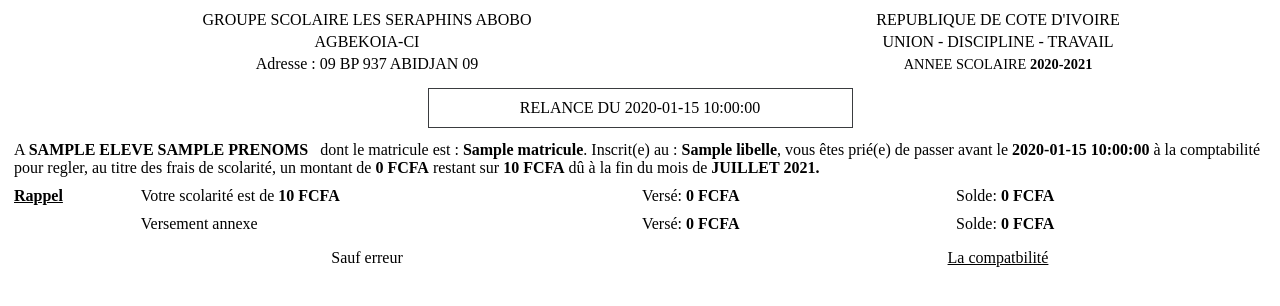
After one commit to delrodie/syges1, a Symfony app: template templates/imprime/convocation.html.twig in a window 1280 px wide. The commit adds this page. Shown: the top 306 px of the page. Run offline with Twig, Linux system fonts and the light colour scheme; the template is opened without the code that fills it: most values are stand-ins (such as "Sample title", 1, 10 or a date in 2020); some libraries are stand-ins or nearby versions.

Commit message:
DOMPDF Relance

```diff
--- a/templates/base_imprime.html.twig
+++ b/templates/base_imprime.html.twig
@@ -5,6 +5,9 @@
         <meta http-equiv="X-UA-Compatible" content="IE=edge">
         <meta name="viewport" content="width=device-width, initial-scale=1.0, user-scalable=0, minimal-ui">
         <title>{% block title %}{% endblock %}</title>
+        <style type="text/css">
+              table{margin: 0;padding: 0;}
+        </style>
 </head>
 <body>
     {% block body %}{% endblock %}
--- a/templates/etat/convocation.html.twig
+++ b/templates/etat/convocation.html.twig
@@ -26,7 +26,7 @@
                         </form>
                     </div>
                     <div class="col-4 text-center">
-                        <a href="{{ path('etat_convacation_relance', {'classe': classe}) }}" class="btn btn-primary">Imprimer</a>
+                        <a href="{{ path('imprime_convocation_classe', {'classe': classe}) }}" class="btn btn-primary" target="_blank">Imprimer</a>
                     </div>
                 </div>
                 <div class="row">
--- /dev/null
+++ b/templates/imprime/convocation.html.twig
@@ -0,0 +1,85 @@
+{% extends 'base_imprime.html.twig' %}
+{% block title %}RELANCE DU {{ date_jour }}{% endblock %}
+
+{% block body %}
+    {% for scolarite in scolarites %}
+
+        <table width="100%" style="page-break-inside: avoid;">
+            <tr>
+                <td style="text-align:center;">GROUPE SCOLAIRE LES SERAPHINS ABOBO </td>
+                <td style="text-align: center;">REPUBLIQUE DE COTE D'IVOIRE</td>
+            </tr>
+            <tr>
+                <td style="text-align:center;">AGBEKOIA-CI</td>
+                <td style="text-align:center;">UNION - DISCIPLINE - TRAVAIL</td>
+            </tr>
+            <tr>
+                <td style="text-align:center;">Adresse : 09 BP 937 ABIDJAN 09</td>
+                <td style="text-align: center; font-size: .9rem;">ANNEE SCOLAIRE <b>2020-2021</b></td>
+            </tr>
+            <tr>
+                <td colspan="2" style="text-align:center; padding-top: 10px;" >
+                    <table width="100%">
+                        <tr>
+                            <td style="width: 33%"></td>
+                            <td style="text-align: center; border: 1px solid #3a3c3f; padding-top: 10px; padding-bottom: 10px; ">RELANCE DU {{ date_jour }}</td>
+                            <td style="width: 33%;"></td>
+                        </tr>
+                    </table>
+                </td>
+            </tr>
+            <tr>
+                <td colspan="2">
+                    <table width="100%">
+                        <tr>
+                            <td style="padding-top: 5px;">
+                                A <b><strong>{{  scolarite.eleve.nom|upper }} {{ scolarite.eleve.prenoms|upper }}</strong></b> &nbsp;
+                                dont le matricule est : <b><strong>{{ scolarite.eleve.matricule }}</strong></b>.
+                                Inscrit(e)
+                                au : <strong>{{ classe.libelle }}</strong>, vous êtes prié(e) de passer avant le <strong>{{  date_echeance }}</strong>
+                                à la comptabilité pour regler, au titre des frais de scolarité,
+                                un montant de <strong>{{ scolarite.restant|number_format(0,'','.') }} FCFA</strong> restant sur <strong>{{ scolarite.total|number_format(0,'','.') }} FCFA</strong> dû à la fin du mois de <strong>JUILLET 2021.</strong>
+
+                            </td>
+                        </tr>
+                    </table>
+                </td>
+            </tr>
+            <tr>
+                <td colspan="2">
+                    <table width="100%">
+                        <tr>
+                            <td width="10%" style="text-align: left"><strong><u>Rappel</u></strong></td>
+                            <td width="40%">Votre scolarité est de <strong>{{ scolarite.total|number_format(0,'','.') }} FCFA</strong></td>
+                            <td width="25%">Versé: <strong>{{ scolarite.verse|number_format(0,'','.') }} FCFA</strong></td>
+                            <td width="25%">Solde: <strong>{{  scolarite.restant|number_format(0,'','.') }} FCFA</strong></td>
+                        </tr>
+                    </table>
+                </td>
+            </tr>
+            <tr>
+                <td colspan="2">
+                    <table width="100%">
+                        <tr>
+                            <td width="10%" style="text-align: left"><strong></strong></td>
+                            <td width="40%">Versement annexe<strong></strong></td>
+                            <td width="25%">Versé: <strong>{{ 0|number_format(0,'','.') }} FCFA</strong></td>
+                            <td width="25%">Solde: <strong>{{  0|number_format(0,'','.') }} FCFA</strong></td>
+                        </tr>
+                    </table>
+                </td>
+            </tr>
+            <tr style="">
+                <td style="text-align: center; padding-top: 10px;">Sauf erreur</td>
+                <td style="text-align: center; padding-top: 10px;"><u>La compatbilité</u></td>
+            </tr>
+            {% if not loop.last%}
+                <tr>
+                    <td colspan="2" style="border-bottom: dotted 1px #252c2f; padding-top: 30px;"></td>
+                </tr>
+            {% endif %}
+
+        </table>
+    {% endfor %}
+
+{% endblock %}
--- a/templates/imprime/versement.html.twig
+++ b/templates/imprime/versement.html.twig
@@ -1,5 +1,5 @@
 {% extends 'base_imprime.html.twig' %}
-{% block title %}RECU D'IMPRESSION N°:{{ versement.numero }} {% endblock %}
+{% block title %}CONVOCATION{% endblock %}
 
 {% block body %}
     {% for i in 1..2 %}
--- a/templates/inscription/show.html.twig
+++ b/templates/inscription/show.html.twig
@@ -87,7 +87,7 @@
                         <div class="col-lg-12">
                             <div class="container-fluid w-100">
                                 <a href="{{ path('eleve_show', {'id': inscription.eleve.id}) }}" class="btn btn-outline-primary float-right mt-4 ml-2 text-white">Retour</a>
-                                <a href="{{ path('imprimer_inscription', {'id': inscription.id}) }}" class="btn btn-primary float-right mt-4 ml-2" target="_blank">
+                                <a href="{{ path('imprimer_inscription', {'id': inscription.id}) }}" class="btn btn-primary float-right mt-4 ml-2" target="_parent">
                                     <i class="fa fa-print mr-1"></i>Imprimer
                                 </a>
                             </div>
```
Also changed, not shown: src/Controller/ImprimeController.php (+72 -0 lines), templates/imprime/inscription.html.twig (+8 -4 lines).
